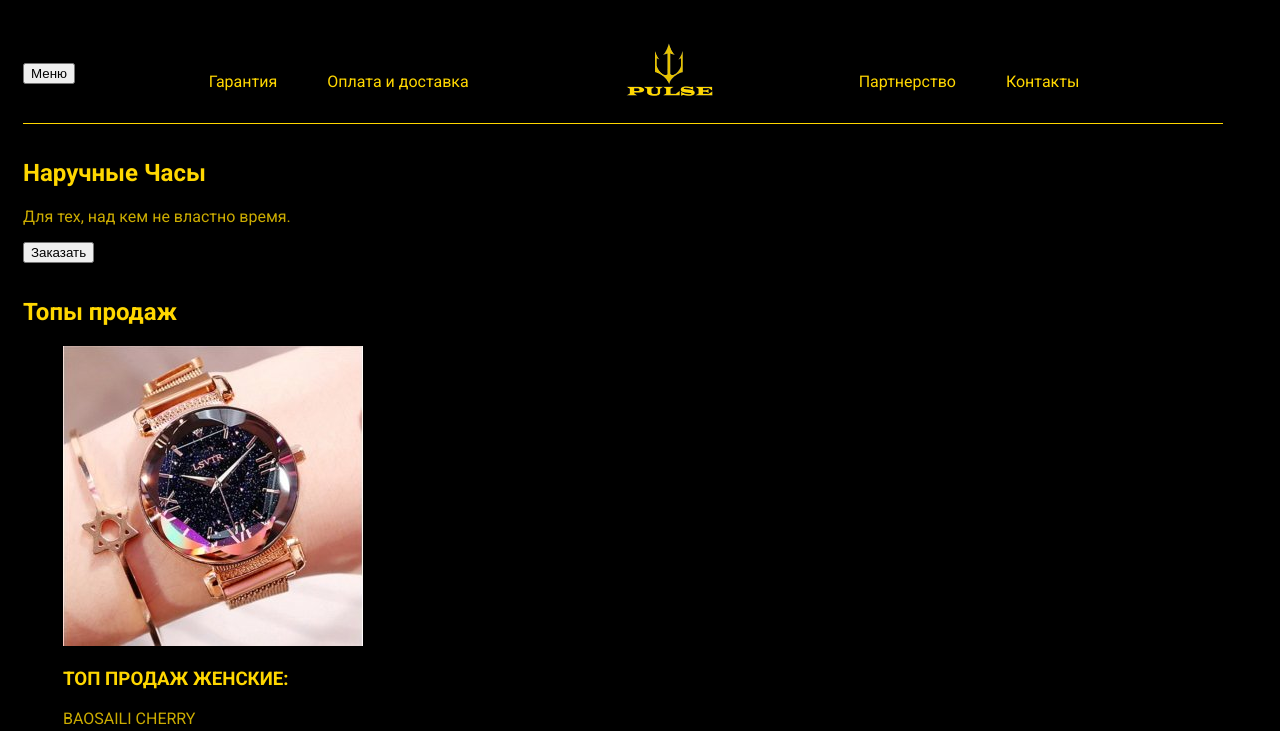
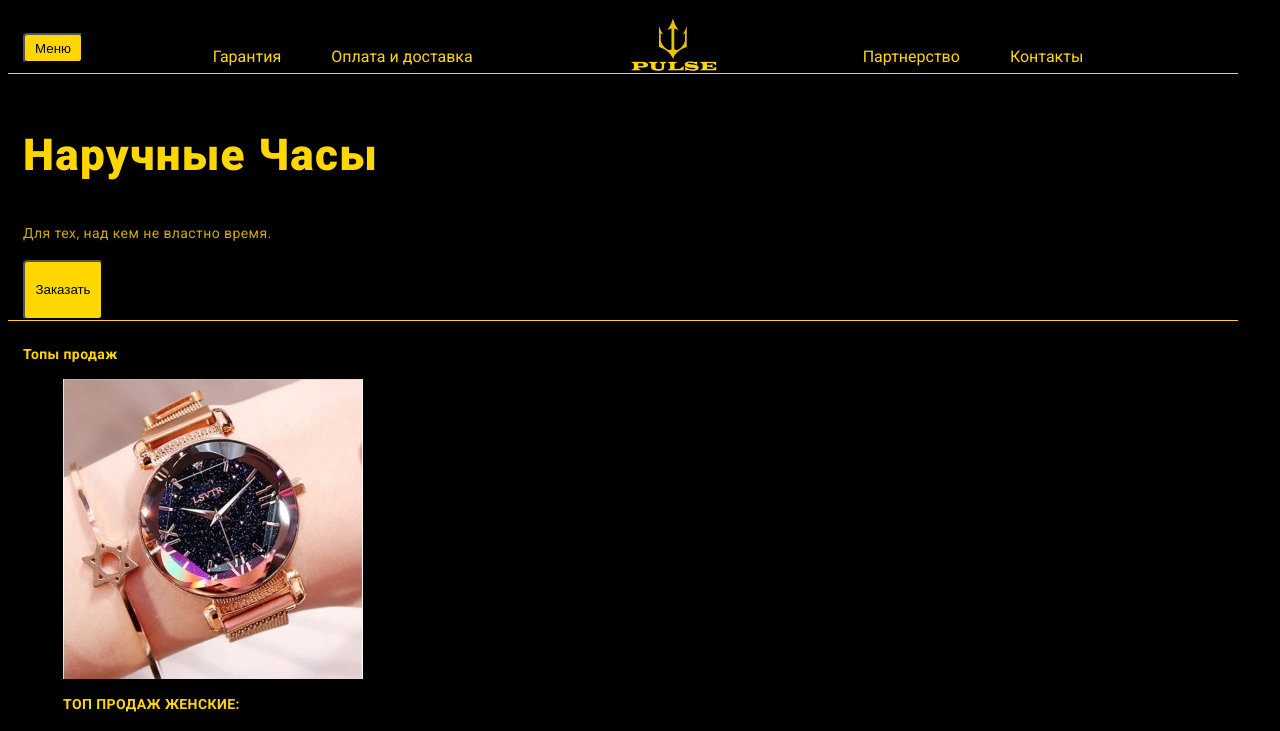
Before and after one commit to Serhii-Starostenko/Watch-shop12, a plain HTML site: page index.html in a window 1280 px wide. Shown: the top 731 px of the page. Drawn offline with Linux system fonts and the light colour scheme.

Commit message:
Начало работы с Героем

```diff
--- a/css/style.css
+++ b/css/style.css
@@ -1,6 +1,7 @@
 :root{
     --akcent-color:#ffd700;
     --secondary-txt-color:rgba(255,215, 0, 0.8);
+    --hover-color:#020082;
     --bgc:#000;
 
 }
@@ -12,11 +13,29 @@ body{
 
 h1,h2,h3{
 color: var(--akcent-color);
+font-style: normal;
+font-weight: 700;
+font-size: 14px;
+line-height: 1.14;
+letter-spacing: 0.03em;
 }
+h1{
+   color: var(--akcent-color);
+font-style: normal;
+font-weight: 900;
+font-size: 44px;
+line-height:1.36;
 
+}
 
 p{
     color: rgba(255,215, 0, 0.8);
+    font-family: 'Roboto';
+font-style: normal;
+font-weight: 400;
+font-size: 14px;
+line-height: 1.71;
+letter-spacing: 0.03em;
 }
 
 ul {list-style: none;
@@ -32,14 +51,23 @@ a{
     padding-right: 15px;
     padding-top: 15px;
     margin: 0,auto;
+    border-bottom: 1px solid var(--akcent-color);
 
 
 }
+.header-button{
+    cursor: pointer;
+    width: 60px;
+    height: 30px;
+    background-color: var(--akcent-color);
+    color:var(--bgc);
+    border-radius: 4px;
+}
 .header-position{
-    height: 100px;
+    height: 50px;
     display:flex;
     align-items: center;
-    border-bottom: 1px solid var(--akcent-color);
+
 }
 .navigation{
     margin-left: auto;
@@ -73,5 +101,28 @@ a{
         color: var(--akcent-color);
     }
     .nav-position a:hover,.nav-position a:focus{
-        color:var(--secondary-txt-color);
+        color:var(--hover-color);
     }
+
+                                        /* HERO!!!! */
+.hero{
+    display:inline-block;
+    margin-left: auto;
+    margin-right: auto;
+
+}
+
+.hero-titile{
+    display: flex;
+
+    margin-left: auto;
+    margin-right: auto;
+}
+.hero-button{
+    cursor: pointer;
+    width: 80px;
+    height: 60px;
+    background-color: var(--akcent-color);
+    color:var(--bgc);
+    border-radius: 4px;
+}
--- a/index.html
+++ b/index.html
@@ -14,7 +14,7 @@
     <div class="container" >
     <Header class="header-position">
 
-            <button>
+            <button class="header-button" type="button">
                 Меню
             </button>
             <nav class="navigation">
@@ -42,9 +42,9 @@
 
     <!-- HERO!!! -->
     <div class="container">
-        <Section>
+        <Section class="hero" >
             <h1 class="hero-title">Наручные Часы</h1>
-            <p>Для тех, над кем не властно время.</p>
+            <p class="hero-description">Для тех, над кем не властно время.</p>
             <button class="hero-button" type="button">Заказать</button>
                 </Section>
     </div>
```
